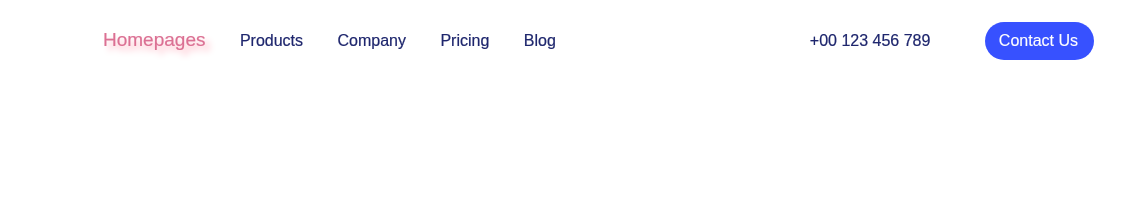
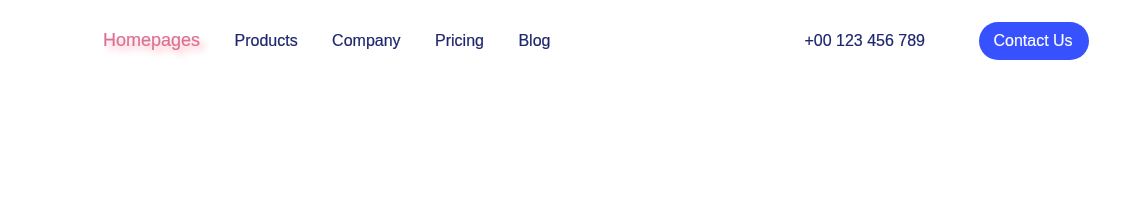
Before and after one commit to goslyan/digidigi, a plain HTML site: page index.html in a window 1280 px wide. In both pictures the pointer is over the link "Homepages". Shown: the top 222 px of the page, 135-1280 px from the left. Drawn offline with Linux system fonts and the light colour scheme.

Commit message:
Add files via upload

```diff
--- a/css/style.css
+++ b/css/style.css
@@ -449,7 +449,7 @@ html {
 .menu_button:hover, .footer_menu:hover {
     color: palevioletred;
     filter: drop-shadow(5px 5px 3px pink);
-    font-size: 19px;
+    font-size: large;
     transition-duration: 0.5s;
 }
 
```
